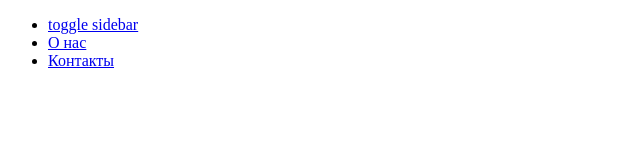
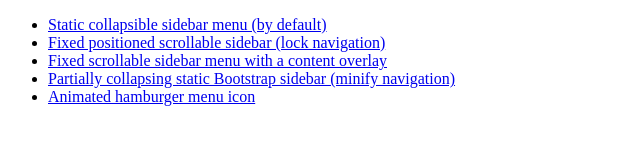
Before and after one commit to deputatov/sidebar, a plain HTML site: page index.html in a window 1280 px wide. Shown: the whole page, without its empty margins (0-640 px from the left). Drawn offline with Linux system fonts and the light colour scheme.

Commit message:
Add links

```diff
--- a/index.html
+++ b/index.html
@@ -7,12 +7,12 @@
   <body>
     <header>
         <ul>
-          <li><a href="index.html">toggle sidebar</a></li>
-          <li><a href="/about">О нас</a></li>
-          <li><a href="/contacts">Контакты</a></li>
+          <li><a href="examples/index.html">Static collapsible sidebar menu (by default)</a></li>
+          <li><a href="examples/index2.html">Fixed positioned scrollable sidebar (lock navigation)</a></li>
+          <li><a href="examples/index3.html">Fixed scrollable sidebar menu with a content overlay</a></li>
+          <li><a href="examples/index4.html">Partially collapsing static Bootstrap sidebar (minify navigation)</a></li>
+          <li><a href="examples/index5.html">Animated hamburger menu icon</a></li>
         </ul>
-      </nav>
     </header>
   </body>
 </html>
-<html></html>
```
